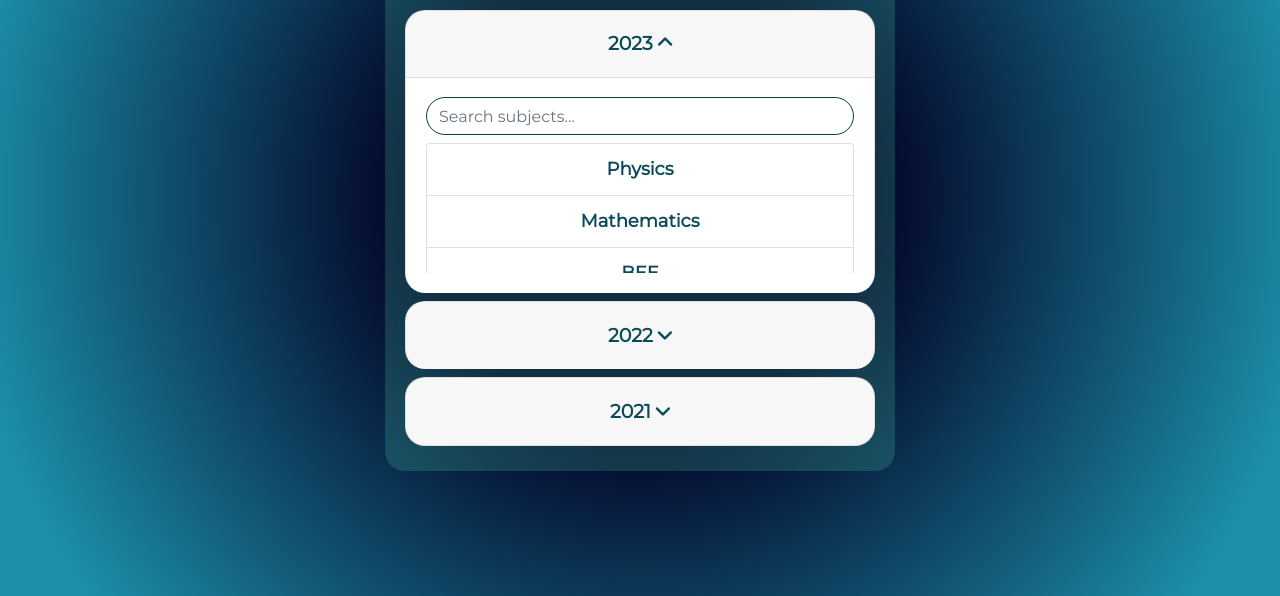
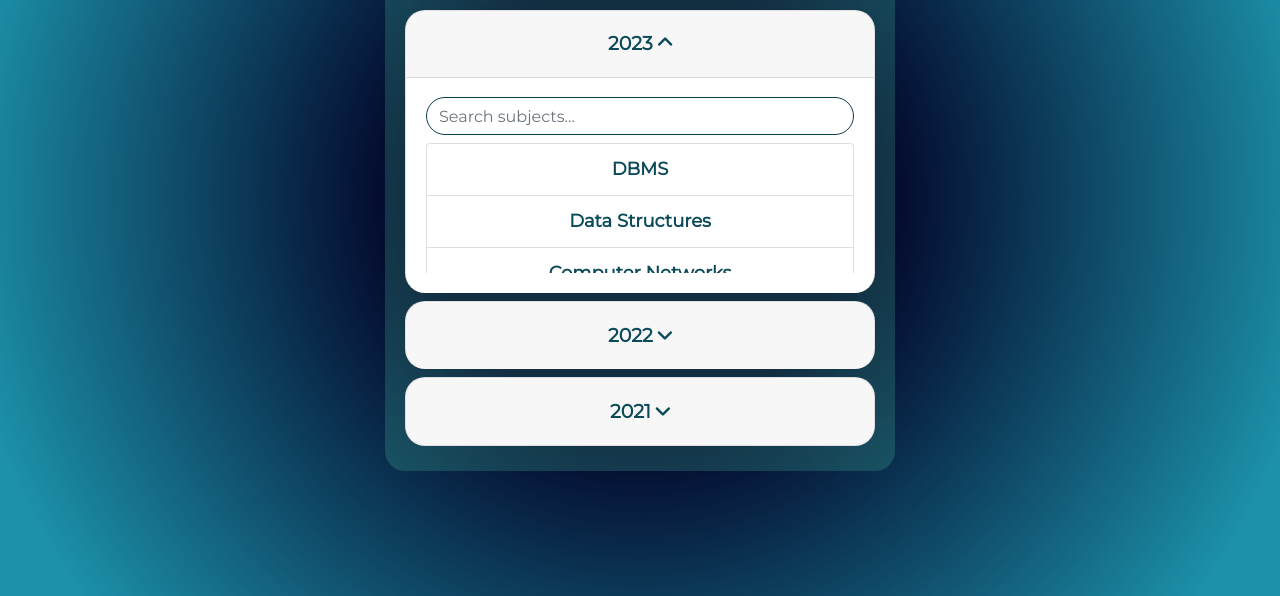
Before and after one commit to CODE-INAYAT/pyqs_v3, a plain HTML site: page index.html in a window 1280 px wide. Shown: the part 204-800 px from the top of the page. Drawn offline with nearby package versions, Linux system fonts and the light colour scheme; a web font is replaced by a local one.

Commit message:
Update index.html
Just subjects names are changed

```diff
--- a/index.html
+++ b/index.html
@@ -157,13 +157,13 @@
                     <!-- Subject Wise Papers for 2023 -->
                     <ul id="subjects2023" class="list-group">
                         <li class="list-group-item">
-                            <a href="#" class="text-indigo-500 subjects-names" onclick="handleSubjectClick('Physics')">Physics</a>
+                            <a href="#" class="text-indigo-500 subjects-names" onclick="handleSubjectClick('Physics')">DBMS</a>
                         </li>
                         <li class="list-group-item">
-                            <a href="#" class="text-indigo-500 subjects-names" onclick="handleSubjectClick('Mathematics')">Mathematics</a>
+                            <a href="#" class="text-indigo-500 subjects-names" onclick="handleSubjectClick('Mathematics')">Data Structures</a>
                         </li>
                         <li class="list-group-item">
-                            <a href="#" class="text-indigo-500 subjects-names" onclick="handleSubjectClick('BEE')">BEE</a>
+                            <a href="#" class="text-indigo-500 subjects-names" onclick="handleSubjectClick('BEE')">Computer Networks</a>
                         </li>
 
                         <!-- Add more subjects as needed -->
```
